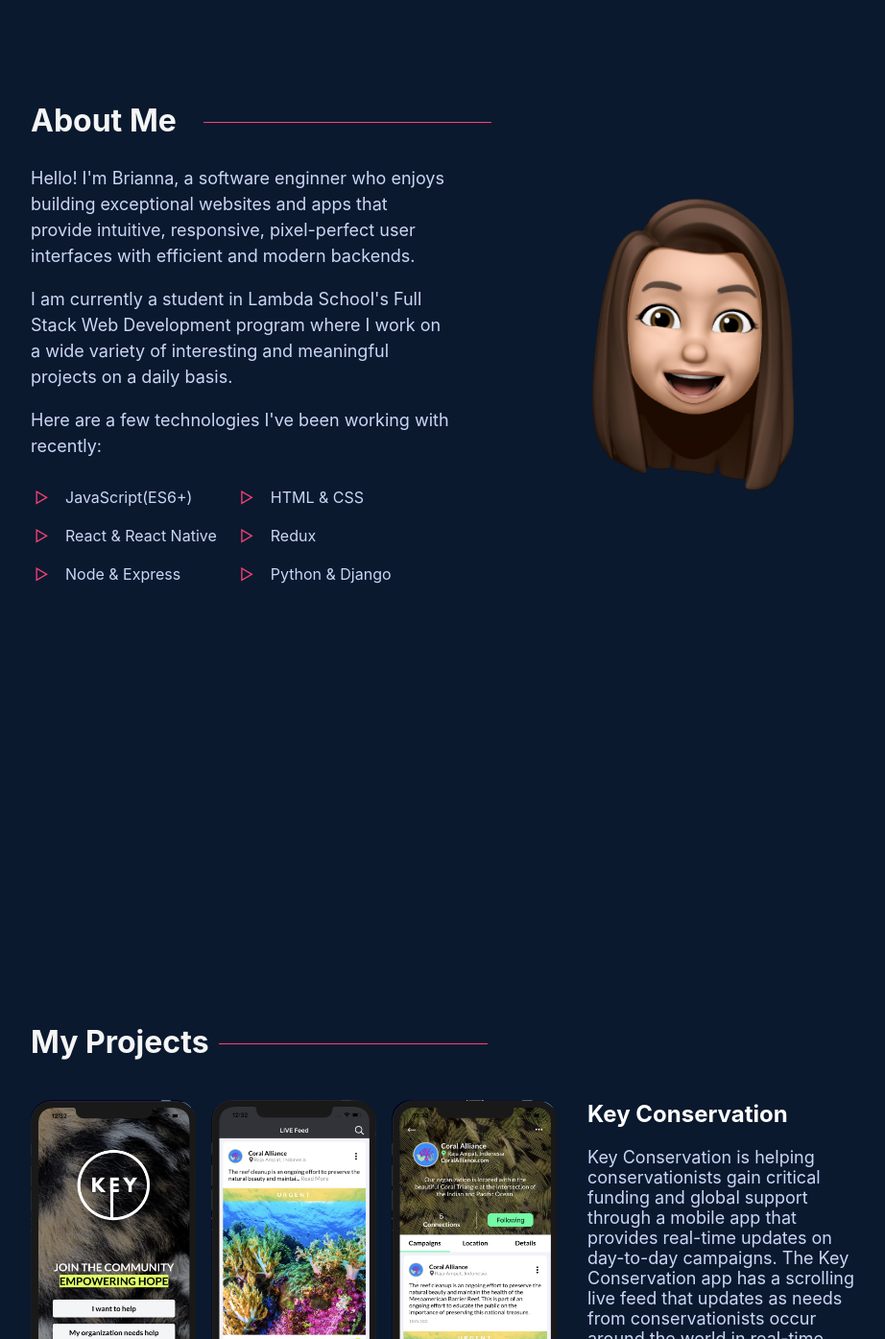
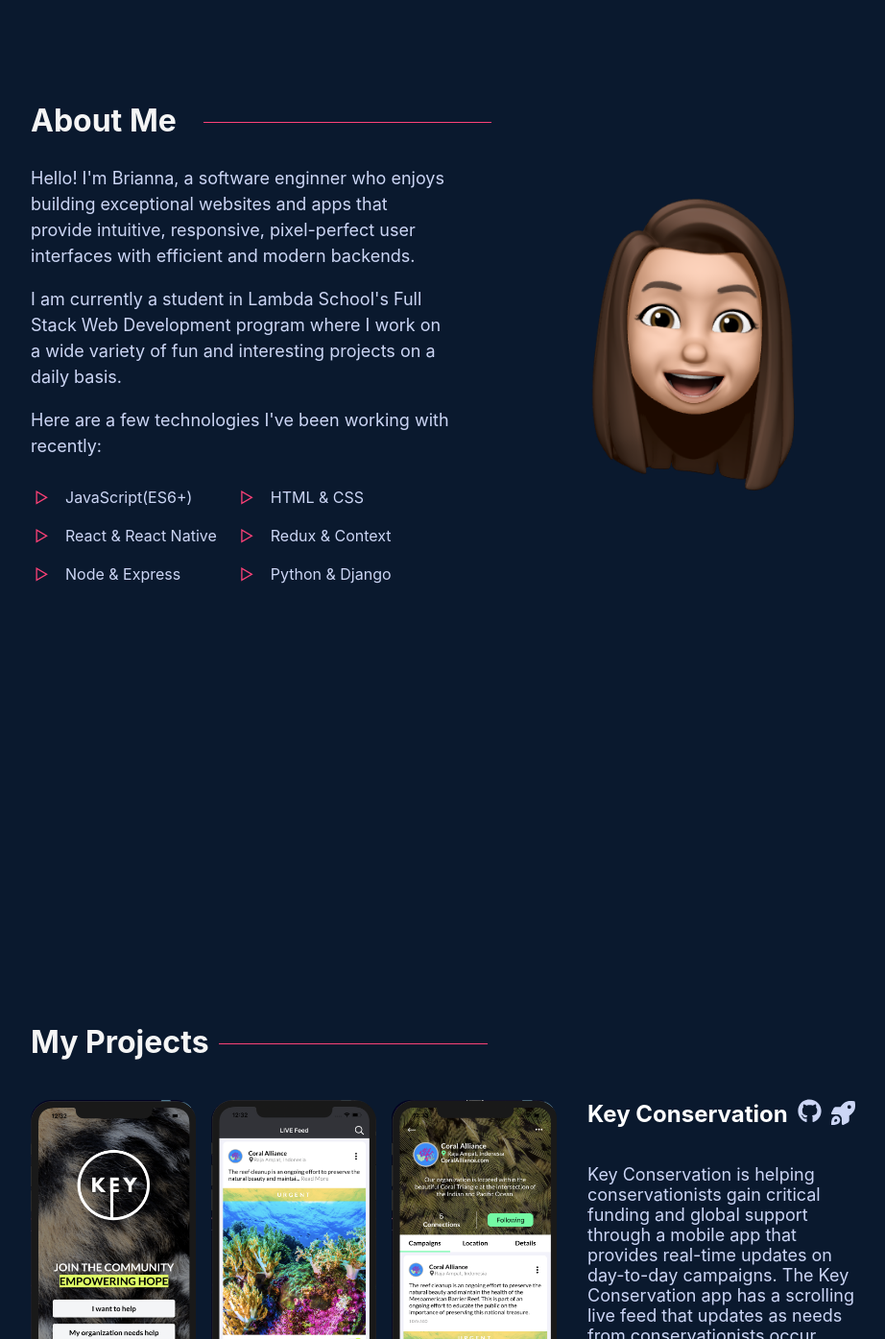
Before and after one commit to briannaworkman/portfolio, a React (Create React App) app: page / in a window 1280 px wide. Shown: the part 943-2338 px from the top of the page at 96% size, without its empty margins (176-1098 px from the left). Built offline with nearby package versions, Linux system fonts and the light colour scheme.

Commit message:
Adds modal, icons to link to github and live demos

```diff
--- a/src/assets/styles/projects.css
+++ b/src/assets/styles/projects.css
@@ -56,3 +56,44 @@
   width: 2rem;
   margin-left: -2.5rem;
 }
+
+.project-header {
+  display: flex;
+  align-items: center;
+}
+
+.project-header img {
+  margin-top: 10px;
+  margin-left: 10px;
+}
+
+.project-header img:hover {
+  cursor: pointer;
+}
+
+.modal {
+  position: fixed;
+  top: 0;
+  left: 0;
+  width: 100%;
+  height: 100%;
+  background: rgba(0, 0, 0, 0.6);
+}
+
+.modal-main {
+  position: fixed;
+  background: #0a192e;
+  width: 80%;
+  height: auto;
+  top: 50%;
+  left: 50%;
+  transform: translate(-50%, -50%);
+}
+
+.display-block {
+  display: block;
+}
+
+.display-none {
+  display: none;
+}
--- /dev/null
+++ b/src/assets/styles/unavailable.css
@@ -0,0 +1,20 @@
+.unavailable {
+  display: flex;
+  align-items: center;
+}
+
+.unavailable-img img {
+  height: 400px;
+  width: 600px;
+  margin-right: 50px;
+}
+
+.unavailable-text h1 {
+  color: white;
+}
+
+.unavailable-text p {
+  margin-left: 0;
+  margin-bottom: 20px;
+  color: #ccd6f5;
+}
--- a/src/components/About.js
+++ b/src/components/About.js
@@ -15,8 +15,8 @@
           </p>
           <p>
             I am currently a student in Lambda School's Full Stack Web
-            Development program where I work on a wide variety of interesting
-            and meaningful projects on a daily basis.
+            Development program where I work on a wide variety of fun and
+            interesting projects on a daily basis.
           </p>
           <p>Here are a few technologies I've been working with recently:</p>
           <div className='tech-lists'>
@@ -27,7 +27,7 @@
             </ul>
             <ul>
               <li>HTML & CSS</li>
-              <li>Redux</li>
+              <li>Redux & Context</li>
               <li>Python & Django</li>
             </ul>
           </div>
--- /dev/null
+++ b/src/components/Modal.js
@@ -0,0 +1,13 @@
+import React from 'react';
+
+const Modal = ({ show, children }) => {
+  const showHideClassName = show ? 'modal display-block' : 'modal display-none';
+
+  return (
+    <div className={showHideClassName}>
+      <section className='modal-main'>{children}</section>
+    </div>
+  );
+};
+
+export default Modal;
--- a/src/components/Projects.js
+++ b/src/components/Projects.js
@@ -1,10 +1,24 @@
-import React from 'react';
+import React, { Component } from 'react';
 import keyLogin from '../assets/images/key-login.png';
 import '../assets/styles/projects.css';
 import keyFeed from '../assets/images/key-feed.png';
 import keyProfile from '../assets/images/key-profile.png';
+import github from '../assets/icons/github-brands.svg';
+import launch from '../assets/icons/launch.svg';
+import Modal from './Modal';
+import Unavailable from './Unavailable';
 
-export default function Projects() {
+class Projects extends Component {
+  state = { show: false };
+
+  showModal = () => {
+    this.setState({ show: true });
+  };
+
+  hideModal = () => {
+    this.setState({ show: false });
+  };
+  render() {
     return (
       <div className='projects-container'>
         <div className='project'>
@@ -17,7 +31,19 @@
             <img src={keyProfile} />
           </div>
           <div className='key-text'>
+            <div className='project-header'>
               <h2>Key Conservation</h2>
+              <a
+                href='https://github.com/orgs/Lambda-School-Labs/teams/labs-20-key-conservation/repositories'
+                target='_blank'
+              >
+                <img src={github} />
+              </a>
+              <Modal show={this.state.show}>
+                <Unavailable handleClose={this.hideModal} />
+              </Modal>
+              <img src={launch} alt='Go Live' onClick={this.showModal} />
+            </div>
             <p>
               Key Conservation is helping conservationists gain critical funding
               and global support through a mobile app that provides real-time
@@ -37,3 +63,6 @@
       </div>
     );
   }
+}
+
+export default Projects;
--- /dev/null
+++ b/src/components/Unavailable.js
@@ -0,0 +1,29 @@
+import React from 'react';
+import '../assets/styles/unavailable.css';
+import development from '../assets/images/development.svg';
+
+const Unavailable = ({ handleClose }) => {
+  return (
+    <div className='unavailable'>
+      <div className='unavailable-img'>
+        <img src={development} />
+      </div>
+      <div className='unavailable-text'>
+        <h1>Oops! Looks like this app is still in development.</h1>
+        <p>
+          Would you like to go to the <b>Key Conservation</b> website?
+        </p>
+        <a href='https://www.keyconservation.org/' target='_blank'>
+          <button className='button' onClick={handleClose}>
+            Yes, please!
+          </button>
+        </a>
+        <button className='button' onClick={handleClose}>
+          No, thanks!
+        </button>
+      </div>
+    </div>
+  );
+};
+
+export default Unavailable;
```
Also changed, not shown: src/assets/icons/launch.svg (added), src/assets/images/development.svg (added). Lines whose indentation alone changed are shown as unchanged.
